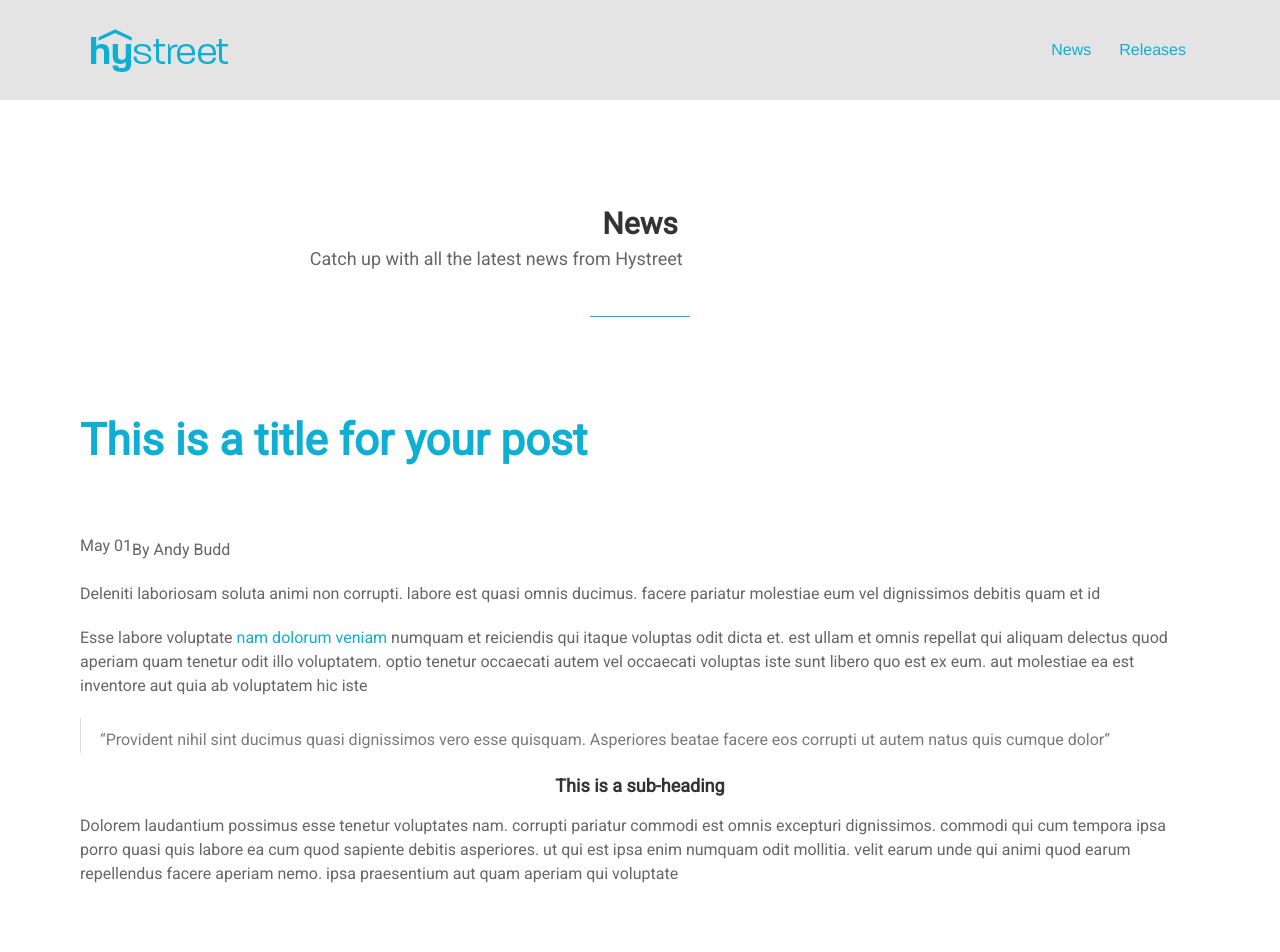
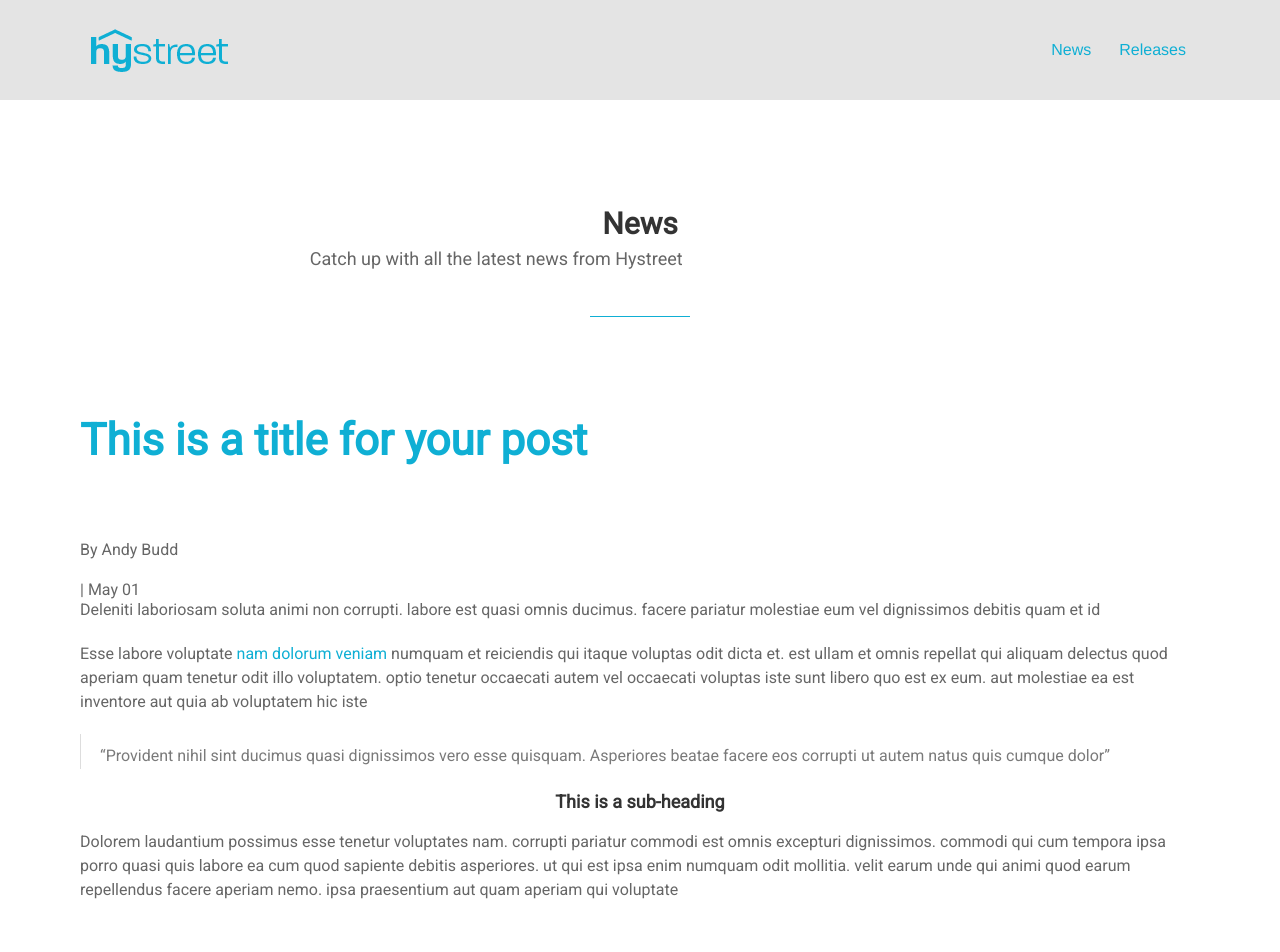
Before and after one commit to josh-brough/learninghub, a Jekyll site: the page built from _posts/2014-05-01-this-is-a-title-for-your-post.md, in a window 1280 px wide. Shown: the top 952 px of the page. Built offline with Jekyll 4.4.1, drawn with Linux system fonts in a browser that asks for light colours; some web fonts are replaced; a script that is not in the unit is left out.

Commit message:
moving post info snippets

```diff
--- a/_layouts/post.html
+++ b/_layouts/post.html
@@ -11,15 +11,14 @@ section_id: blog
 </h1>
 </div>
 <div class='post'>
-  <div class='timestamp left text-center'>
-    <span class='month'>{{ page.date | date: "%h" }}</span>
-    <span class='date'>{{ page.date | date: "%d" }}</span>
-  </div>
   <div class='info'>
     <p>
       By
       <span class='author'>{{ page.author }}</span>
     </p>
+    |
+    <span class='month'>{{ page.date | date: "%h" }}</span>
+    <span class='date'>{{ page.date | date: "%d" }}</span>
   </div>
   <div class='content'>
     {{ content }}
```
